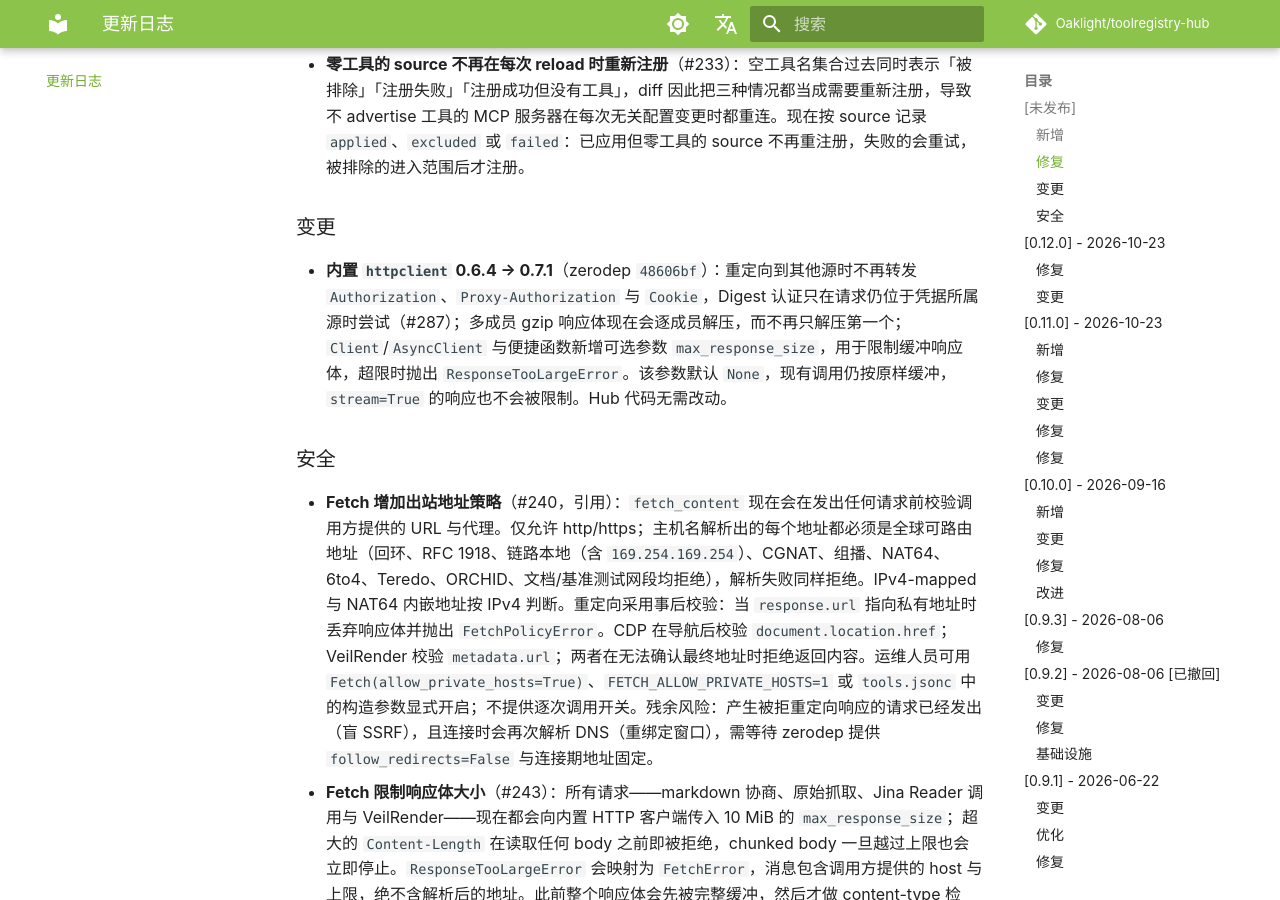
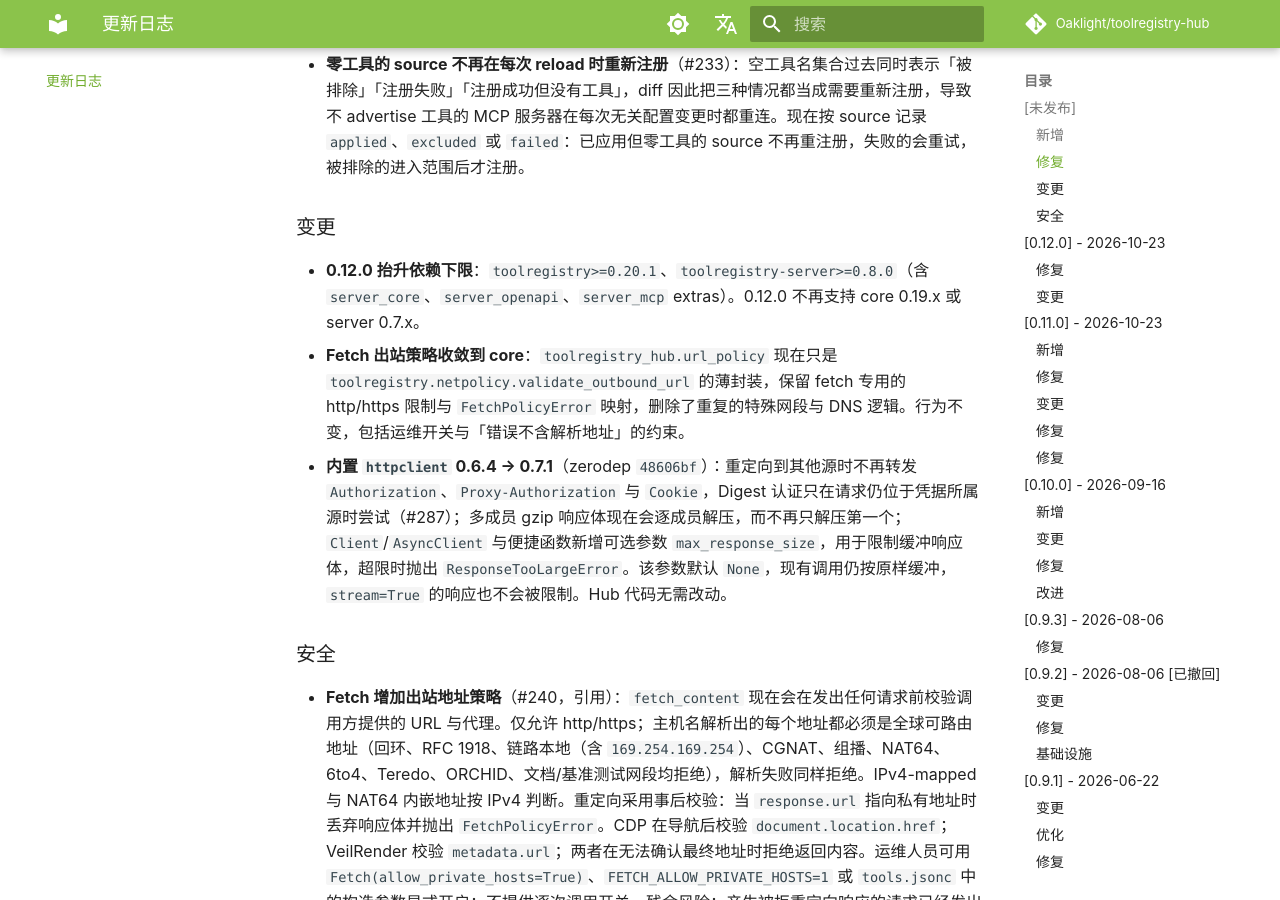
Before and after one commit to Oaklight/toolregistry-hub, an MkDocs documentation site: the page built from docs/changelog.md, in a window 1280 px wide and 900 px high, scrolled down 1070 px. Built offline with MkDocs 1.6.1 and Material for MkDocs 9.7.7, drawn with Linux system fonts in a browser that asks for light colours; some web fonts are replaced; comment, search, counter and statistics services are not loaded.

Commit message:
docs: 记录 0.12.0 依赖下限与 netpolicy 收敛

```diff
--- a/docs/changelog.md
+++ b/docs/changelog.md
@@ -27,6 +27,8 @@ author: Oaklight
 
 ### 变更
 
+- **0.12.0 抬升依赖下限**：`toolregistry>=0.20.1`、`toolregistry-server>=0.8.0`（含 `server_core`、`server_openapi`、`server_mcp` extras）。0.12.0 不再支持 core 0.19.x 或 server 0.7.x。
+- **Fetch 出站策略收敛到 core**：`toolregistry_hub.url_policy` 现在只是 `toolregistry.netpolicy.validate_outbound_url` 的薄封装，保留 fetch 专用的 http/https 限制与 `FetchPolicyError` 映射，删除了重复的特殊网段与 DNS 逻辑。行为不变，包括运维开关与「错误不含解析地址」的约束。
 - **内置 `httpclient` 0.6.4 → 0.7.1**（zerodep `48606bf`）：重定向到其他源时不再转发 `Authorization`、`Proxy-Authorization` 与 `Cookie`，Digest 认证只在请求仍位于凭据所属源时尝试（#287）；多成员 gzip 响应体现在会逐成员解压，而不再只解压第一个；`Client`/`AsyncClient` 与便捷函数新增可选参数 `max_response_size`，用于限制缓冲响应体，超限时抛出 `ResponseTooLargeError`。该参数默认 `None`，现有调用仍按原样缓冲，`stream=True` 的响应也不会被限制。Hub 代码无需改动。
 
 ### 安全
```
